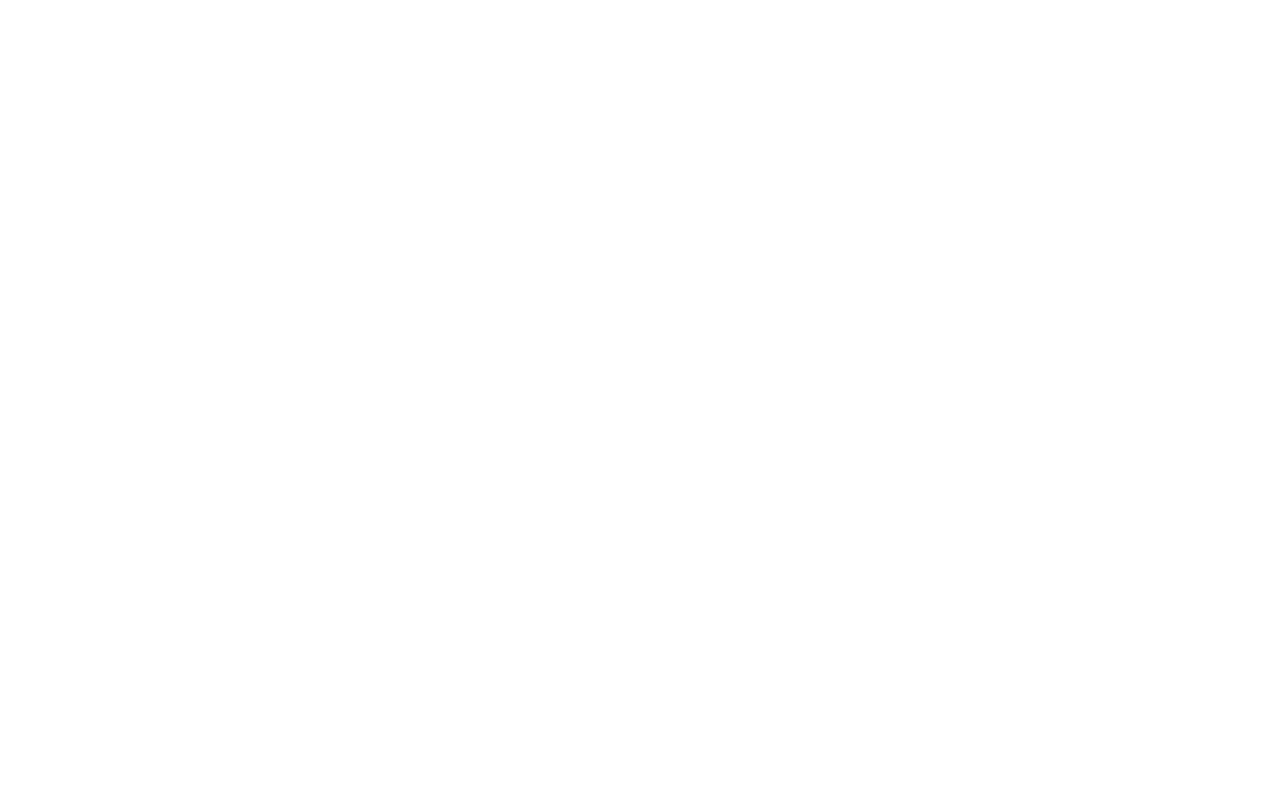
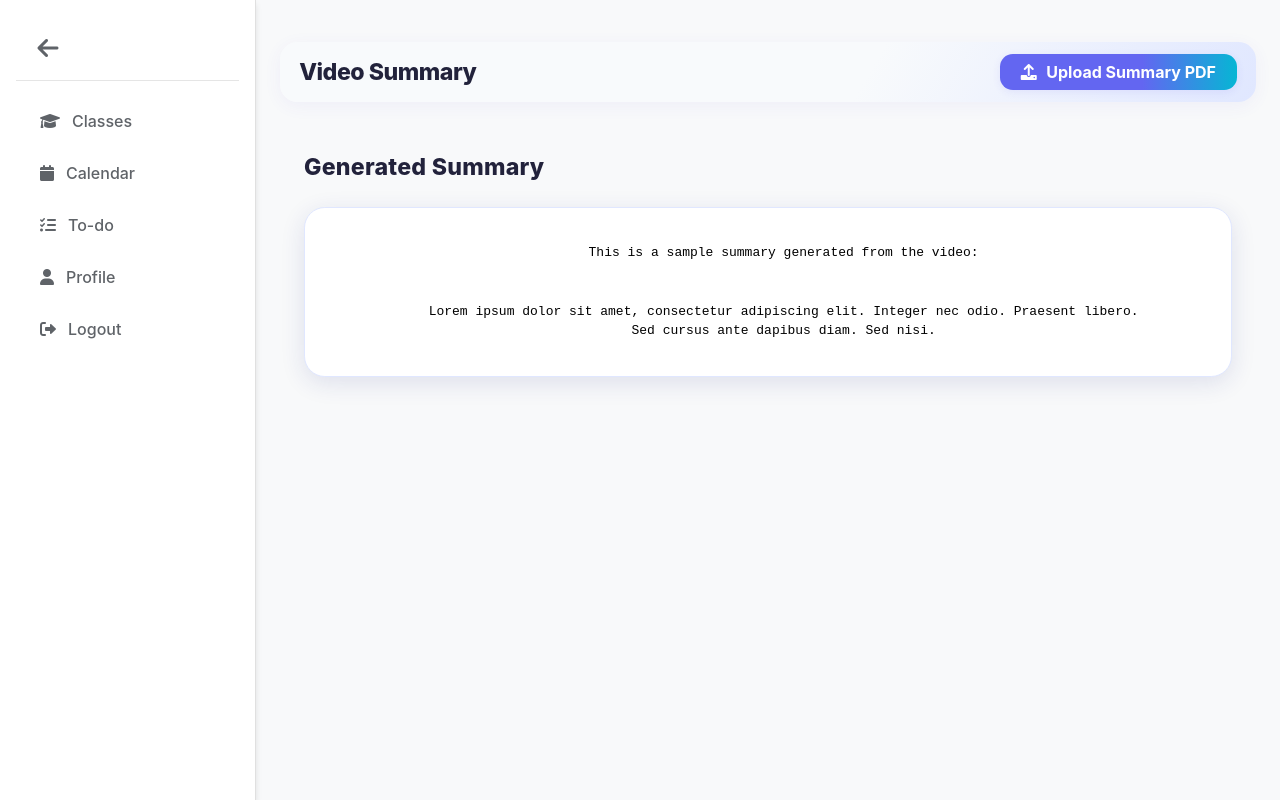
Before and after one commit to group-project-ensia/front_end, a React (Create React App) app: page /video-summary in a window 1280 px wide. Before the commit this address had no page. Built offline with nearby package versions, Linux system fonts and the light colour scheme.

Commit message:
Video Summary Frontend

```diff
--- a/package.json
+++ b/package.json
@@ -21,6 +21,7 @@
     "@types/react-router-dom": "^5.3.3",
     "ajv": "^6.12.6",
     "ajv-keywords": "^3.5.2",
+    "axios": "^1.9.0",
     "cors": "^2.8.5",
     "framer-motion": "^12.4.7",
     "gsap": "^3.12.7",
--- a/src/App.tsx
+++ b/src/App.tsx
@@ -6,7 +6,7 @@
 import Features from './pages/Features';
 import Classroom from './pages/Classroom';
 import CourseDetail from './pages/CourseDetail';
-import Flashcards from './pages/flashcards'; // adjust path if needed
+import Flashcards from './pages/flashcards';
 import Quizzes from './pages/Quizzes';
 import Todo from './pages/ToDo';
 import Calendar from './pages/Calendar';
@@ -14,6 +14,7 @@
 import Profile from './pages/Profile';
 import Login from './pages/Login';
 import Signup from './pages/Signup';
+import VideoSummary from './pages/VideoSummary';
 
 function HomePage() {
   const navigate = useNavigate();
@@ -50,6 +51,7 @@
           <Route path="/calendar" element={<Calendar />} />
           <Route path="/chatbot" element={<Chatbot />} />
           <Route path="/profile" element={<Profile />} />
+          <Route path="/video-summary" element={<VideoSummary />} />
         </Routes>
       </div>
     </Router>
--- a/src/pages/CourseDetail.css
+++ b/src/pages/CourseDetail.css
@@ -597,9 +597,17 @@
 
 @media (max-width: 900px) {
   .course-visual-header.small.flex-header {
-    padding: 0.5rem 0.7rem 0.5rem 0.7rem;
-    margin-top: 0.7rem;
-    margin-bottom: 0.7rem;
+    display: flex;
+  flex-direction: row;
+  align-items: center;
+  justify-content: space-between;
+  background: linear-gradient(120deg, #f8fafc 60%, #e0e7ff 100%);
+  box-shadow: 0 4px 18px 0 rgba(79,70,229,0.06);
+  padding: 0.8rem 1.2rem;
+  margin-bottom: 1.5rem;
+  margin-top: 1.1rem;
+  border-radius: 1.1rem;
+  min-height: 60px;
   }
   .course-detail-title.small {
     font-size: 1rem;
@@ -763,3 +771,11 @@
     font-size: 0.96rem;
   }
 }
+
+
+.action-buttons-row {
+  display: flex;
+  gap: 1rem;
+  align-items: center;
+  margin-bottom: 0;
+}
--- a/src/pages/CourseDetail.tsx
+++ b/src/pages/CourseDetail.tsx
@@ -23,9 +23,8 @@
 const CourseDetail: React.FC = () => {
   const [isSidebarOpen, setIsSidebarOpen] = useState(true);
   const { courseId } = useParams();
-  const navigate = useNavigate(); // init navigation
+  const navigate = useNavigate();
 
-  // Sample/mock data for all courses
   const courses: Course[] = [
     {
       id: '1',
@@ -41,7 +40,6 @@
           thumbnailUrl: 'https://source.unsplash.com/random/400x225/?lecture',
           notes: 'Course overview and syllabus discussion',
         },
-        // ...
       ],
     },
     {
@@ -77,6 +75,11 @@
   const [editLectureModalOpen, setEditLectureModalOpen] = useState(false);
   const [editLectureId, setEditLectureId] = useState<string | null>(null);
   const [editLectureName, setEditLectureName] = useState("");
+  //for video summary
+  const [showSummarizeModal, setShowSummarizeModal] = useState(false);
+  const [videoUrlInput, setVideoUrlInput] = useState("");
+
+
   // For deleting lectures
   const handleDeleteLecture = (lectureId: string) => {
     setLecturesState(list => list.filter(l => l.id !== lectureId));
@@ -92,7 +95,9 @@
   const handleEditLectureSubmit = (e: React.FormEvent) => {
     e.preventDefault();
     if (!editLectureId) return;
-    setLecturesState(list => list.map(l => l.id === editLectureId ? { ...l, title: editLectureName } : l));
+    setLecturesState(list =>
+      list.map(l => (l.id === editLectureId ? { ...l, title: editLectureName } : l))
+    );
     setEditLectureModalOpen(false);
     setEditLectureId(null);
     setEditLectureName("");
@@ -116,6 +121,13 @@
     setShowUploadModal(false);
     setUploadFile(null);
     setUploadLectureName("");
+  };
+
+  const handleSummarizeVideo = () => {
+    if (!videoUrlInput.trim()) return;
+    navigate('/video-summary', { state: { videoUrl: videoUrlInput.trim() } });
+    setShowSummarizeModal(false);
+    setVideoUrlInput('');
   };
 
   return (
@@ -172,14 +184,19 @@
         </nav>
       </aside>
 
-      {/* Main Content */}
       <div className="main-content">
         <div className="course-visual-header small flex-header">
           <h1 className="course-detail-title small">{course.name}</h1>
-          <button className="upload-lecture-btn consistent" onClick={() => setShowUploadModal(true)}>
-            <i className="fas fa-upload"></i> Upload Lecture
-          </button>
+          <div className="action-buttons-row">
+            <button className="upload-lecture-btn consistent" onClick={() => setShowUploadModal(true)}>
+              <i className="fas fa-upload"></i> Upload Lecture
+            </button>
+            <button className="upload-lecture-btn consistent" onClick={() => setShowSummarizeModal(true)}>
+              <i className="fas fa-video"></i> Summarize Video
+            </button>
+          </div>
         </div>
+
         {showUploadModal && (
           <div className="modal-overlay">
             <div className="modal-content">
@@ -215,6 +232,24 @@
             </div>
           </div>
         )}
+
+        {showSummarizeModal && (
+          <div className="modal-overlay">
+            <div className="modal-content">
+              <h2>Summarize Video</h2>
+              <form onSubmit={e => { e.preventDefault(); handleSummarizeVideo(); }}>
+                <label className="modal-label">
+                  Video URL
+                  <input type="url" value={videoUrlInput} onChange={e => setVideoUrlInput(e.target.value)} required />
+                </label>
+                <div className="modal-actions">
+                  <button type="button" className="modal-cancel-btn" onClick={() => setShowSummarizeModal(false)}>Cancel</button>
+                  <button type="submit" className="modal-upload-btn consistent">Summarize</button>
+                </div>
+              </form>
+            </div>
+          </div>
+        )}
         <main className="lectures-container improved">
           <h2 className="lectures-title improved">Lectures</h2>
           <div className="lectures-grid improved">
@@ -232,12 +267,8 @@
                   </button>
                   {lectureMenuOpenId === lecture.id && (
                     <div className="lecture-card-menu-dropdown">
-                      <button onClick={() => handleEditLecture(lecture.id)}>
-                        <i className="fas fa-edit"></i> Edit
-                      </button>
-                      <button onClick={() => handleDeleteLecture(lecture.id)}>
-                        <i className="fas fa-trash"></i> Delete
-                      </button>
+                      <button onClick={() => handleEditLecture(lecture.id)}><i className="fas fa-edit"></i> Edit</button>
+                      <button onClick={() => handleDeleteLecture(lecture.id)}><i className="fas fa-trash"></i> Delete</button>
                     </div>
                   )}
                 </div>
--- /dev/null
+++ b/src/pages/VideoSummary.tsx
@@ -0,0 +1,92 @@
+import React from 'react';
+import { useNavigate, useLocation } from 'react-router-dom';
+import './CourseDetail.css'; // reuse styles
+
+const VideoSummary: React.FC = () => {
+  const navigate = useNavigate();
+  const location = useLocation();
+  const videoUrl = location.state?.videoUrl || '';
+
+  // Example summary placeholder
+  const generatedSummary = `
+    This is a sample summary generated from the video:
+    ${videoUrl}
+
+    Lorem ipsum dolor sit amet, consectetur adipiscing elit. Integer nec odio. Praesent libero.
+    Sed cursus ante dapibus diam. Sed nisi.
+  `;
+
+  return (
+    <div className="app-container">
+      <aside className="sidebar open">
+        <div className="sidebar-header">
+          <button className="menu-toggle" onClick={() => navigate(-1)}>
+            <i className="fas fa-arrow-left"></i>
+          </button>
+        </div>
+       <nav className="sidebar-nav">
+          <ul>
+            <li
+              onClick={() => navigate('/classroom')}
+              className={window.location.pathname.startsWith('/classroom') ? 'active' : ''}
+            >
+              <i className="fas fa-graduation-cap"></i>
+              <span className="nav-text">Classes</span>
+            </li>
+            <li
+              onClick={() => navigate('/calendar')}
+              className={window.location.pathname.startsWith('/calendar') ? 'active' : ''}
+            >
+              <i className="fas fa-calendar"></i>
+              <span className="nav-text">Calendar</span>
+            </li>
+            <li
+              onClick={() => navigate('/todo')}
+              className={window.location.pathname.startsWith('/todo') ? 'active' : ''}
+            >
+              <i className="fas fa-tasks"></i>
+              <span className="nav-text">To-do</span>
+            </li>
+            <li
+              data-tooltip="Profile"
+              onClick={() => navigate('/profile')}
+              className={window.location.pathname.startsWith('/profile') ? 'active' : ''}
+            >
+              <i className="fas fa-user"></i>
+              <span className="nav-text">Profile</span>
+            </li>
+            <li
+              data-tooltip="Logout"
+              onClick={() => {
+                localStorage.removeItem('token');
+                navigate('/login');
+              }}
+              style={{ cursor: 'pointer', marginTop: 'auto' }}
+            >
+              <i className="fas fa-sign-out-alt"></i>
+              <span className="nav-text">Logout</span>
+            </li>
+          </ul>
+        </nav>
+      </aside>
+
+      <div className="main-content">
+        <div className="course-visual-header small flex-header">
+          <h1 className="course-detail-title small">Video Summary</h1>
+          <button className="upload-lecture-btn consistent">
+            <i className="fas fa-upload"></i> Upload Summary PDF
+          </button>
+        </div>
+
+        <main className="lectures-container improved">
+          <h2 className="lectures-title improved">Generated Summary</h2>
+          <div className="lecture-card improved" style={{ padding: '1rem' }}>
+            <pre style={{ whiteSpace: 'pre-wrap' }}>{generatedSummary}</pre>
+          </div>
+        </main>
+      </div>
+    </div>
+  );
+};
+
+export default VideoSummary;
```
Also changed, not shown: 1 other file (tests, documents, lock files or other folders).
